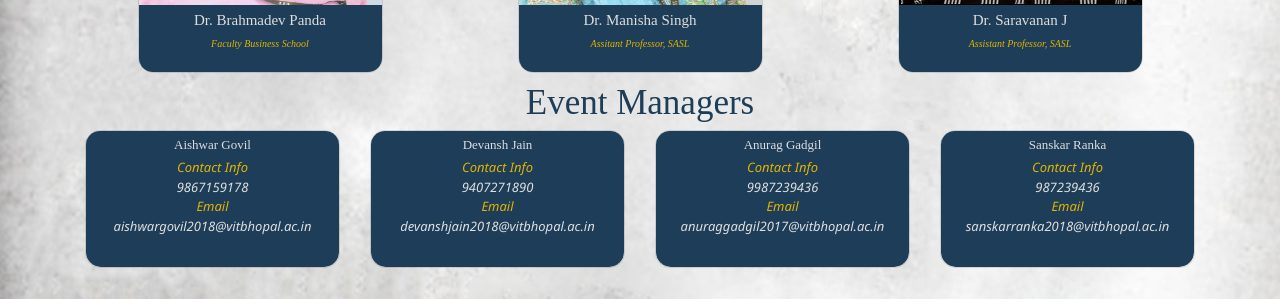
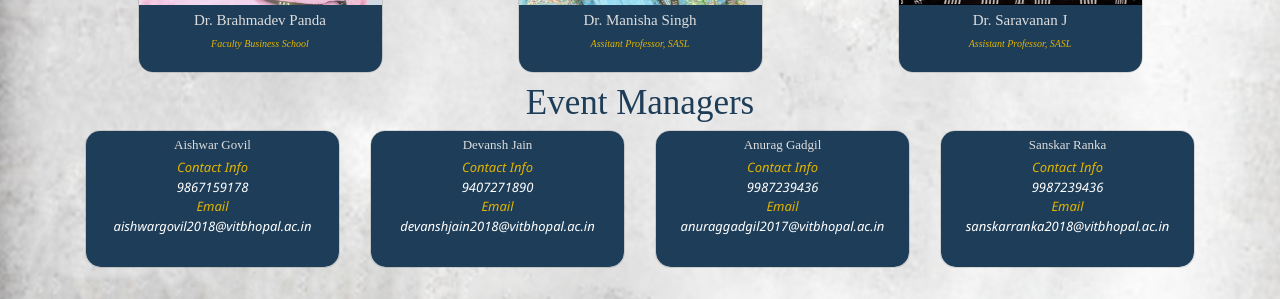
Before and after one commit to E-StartUp-Conclave-VIT-Bhopal/Final_website, a plain HTML site: page index.html in a window 1280 px wide. Shown: the part 6140-6439 px from the top of the page. Drawn offline with nearby package versions, Linux system fonts and the light colour scheme.

Commit message:
Update index.html

```diff
--- a/index.html
+++ b/index.html
@@ -648,7 +648,6 @@
         </div>
         <div class="row">
              <div class='col-6 col-sm-3'>
-                <a href="tel:+91-9867159178" style="text-decoration:none;">
                 <div class="card">
                     <div class="card-body text-center">
                             Aishwar Govil
@@ -656,16 +655,21 @@
                     <div class="contactinfo">
                         <div class="card-title">
                             <span style="color:#E0B400">Contact Info</span>
-                            <br>9867159178<br>
+                            <a style='color:white;' href="tel:+91-9867159178">
+                            <br>9867159178
+                            </a>
+                            <br>
                             <span style="color:#E0B400">Email</span>
-                            <br>aishwargovil2018@vitbhopal.ac.in
+                            <br>
+                            <a style='color:white;' href="mailto:aishwargovil2018@vitbhopal.ac.in">
+                            aishwargovil2018@vitbhopal.ac.in
+                            </a>
                         </div>
                     </div>
                 </div>
                 </a>
             </div>
              <div class='col-6 col-sm-3'>
-                <a href="tel:+91-9407271890" style="text-decoration:none;">
                 <div class="card">
                     <div class="card-body text-center">
                         Devansh Jain
@@ -673,17 +677,20 @@
                     <div class="contactinfo">
                         <div class="card-title">
                             <span style="color:#E0B400">Contact Info</span>
-                            <br>9407271890<br>
+                            <a style='color:white;' href="tel:+91-9407271890">
+                            <br>9407271890
+                            </a><br>
                             <span style="color:#E0B400">Email</span>
-                            <br>devanshjain2018@vitbhopal.ac.in
+                            <br>
+                            <a style='color:white;' href="mailto:devanshjain2018@vitbhopal.ac.in">
+                                devanshjain2018@vitbhopal.ac.in
+                            </a>
                         </div>
                     </div>
                 </div>
-                </a>
             </div>
 
              <div class='col-6 col-sm-3'>
-                <a href="tel:+91-9987239436" style="text-decoration:none;">
                 <div class="card">
                     <div class="card-body text-center">
                             Anurag Gadgil
@@ -691,17 +698,21 @@
                     <div class="contactinfo">
                         <div class="card-title">
                             <span style="color:#E0B400">Contact Info</span>
-                            <br>9987239436<br>
+                            <a style='color:white;' href="tel:+91-9987239436">
+                            <br>9987239436
+                            </a>
+                            <br>
                             <span style="color:#E0B400">Email</span>
+                            <a style='color:white;' href="mailto:anuraggadgil2017@vitbhopal.ac.in">
                             <br>anuraggadgil2017@vitbhopal.ac.in
+                            </a>
                         </div>
                     </div>
                 </div>
-                </a>
             </div>
 
             <div class='col-6 col-sm-3'>
-                <a href="tel:+91-9987239436" style="text-decoration:none;">
+
                 <div class="card">
                     <div class="card-body text-center">
                             Sanskar Ranka
@@ -709,13 +720,18 @@
                     <div class="contactinfo">
                         <div class="card-title">
                             <span style="color:#E0B400">Contact Info</span>
-                            <br>987239436<br>
+                            <a style='color:white;' href="tel:+91-9987239436">
+                            <br>9987239436
+                            </a>
+                            <br>
                             <span style="color:#E0B400">Email</span>
-                            <br>sanskarranka2018@vitbhopal.ac.in
+                            <br>
+                            <a style='color:white;' href="mailto:sanskarranka2018@vitbhopal.ac.in">
+                            sanskarranka2018@vitbhopal.ac.in
+                            </a>
                         </div>
                     </div>
                 </div>
-                </a>
             </div>
         </div>
         </div>
```
